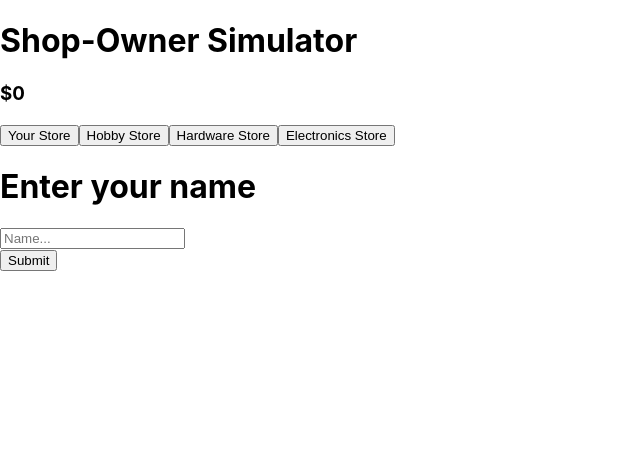
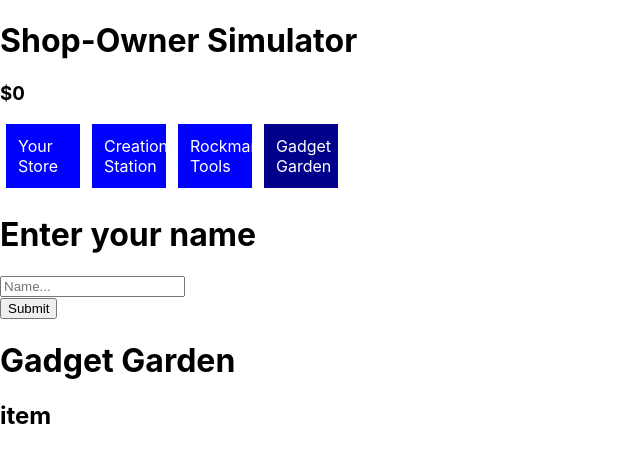
Before and after one commit to David-Friend86/Shop-Owner-Sim, a React (Create React App) app: page /gadget-garden in a window 1280 px wide. Shown: the top 462 px of the page, without its empty margins (0-640 px from the left). Built offline with nearby package versions, Linux system fonts and the light colour scheme.

Commit message:
added routing between components

```diff
--- a/package.json
+++ b/package.json
@@ -8,6 +8,7 @@
     "@testing-library/user-event": "^13.5.0",
     "react": "^18.2.0",
     "react-dom": "^18.2.0",
+    "react-router-dom": "^5.3.4",
     "react-scripts": "5.0.1",
     "web-vitals": "^2.1.4"
   },
--- a/src/App.js
+++ b/src/App.js
@@ -1,9 +1,14 @@
 import React, {useEffect, useState} from 'react';
+import { BrowserRouter, Route, Switch } from "react-router-dom";
 import Welcome from './Welcome'
 import NavBar from './NavBar'
 import Cash from './Cash';
 
 import './App.css';
+import Home from './Home'
+import HobbyStore from './HobbyStore';
+import HardwareStore from './HardwareStore';
+import ElectronicStore from './ElectronicStore';
 
 function App() {
   const [cash, updateCash] =useState(0)
@@ -12,8 +17,25 @@ function App() {
     <div>
       <h1>Shop-Owner Simulator</h1>
       <Cash cash={cash}/>
-  <NavBar/>
-  <Welcome/>
+      <NavBar/>
+      <Welcome/>
+
+      <Switch>
+      <Route path="/creation-station">
+        <HobbyStore />
+      </Route>
+      <Route path="/rockmans-tools">
+        <HardwareStore />
+      </Route>
+      <Route path="/gadget-garden">
+        <ElectronicStore />
+      </Route>
+      <Route path="/">
+        <Home/>
+      </Route>
+    </Switch>
+
+
   </div>
   );
 }
--- a/src/ElectronicStore.js
+++ b/src/ElectronicStore.js
@@ -0,0 +1,15 @@
+import React from "react";
+import ItemContainer from "./ItemContainer";
+
+
+function ElectronicStore(){
+
+    return(
+        <div>
+            <h1>Gadget Garden</h1>
+            <ItemContainer/>
+        </div>
+    )
+}
+
+export default ElectronicStore
--- a/src/NavBar.js
+++ b/src/NavBar.js
@@ -1,14 +1,49 @@
 import React, { Fragment } from "react";
+import { NavLink } from "react-router-dom/cjs/react-router-dom.min";
+
+const linkStyles = {
+    display: "inline-block",
+    width: "50px",
+    padding: "12px",
+    margin: "0 6px 6px",
+    background: "blue",
+    textDecoration: "none",
+    color: "white",
+  };
 
 
 function NavBar(){
 
     return(
         <Fragment>
-            <button>Your Store</button>
-            <button>Hobby Store</button>
-            <button>Hardware Store</button>
-            <button>Electronics Store</button>
+        <NavLink
+        to='/'
+        exact
+        style={linkStyles}
+        activeStyle ={{background: 'darkblue'}}
+        >Your Store</NavLink>
+
+        <NavLink
+        to='/creation-station'
+        exact
+        style={linkStyles}
+        activeStyle ={{background: 'darkblue'}}
+        >Creation Station</NavLink>
+
+        <NavLink
+        to='/rockmans-tools'
+        exact
+        style={linkStyles}
+        activeStyle ={{background: 'darkblue'}}
+        >Rockman's Tools</NavLink>
+
+        <NavLink
+        to='/gadget-garden'
+        exact
+        style={linkStyles}
+        activeStyle ={{background: 'darkblue'}}
+        >Gadget Garden</NavLink>
+
         </Fragment>
     )
 }
--- a/src/index.js
+++ b/src/index.js
@@ -2,10 +2,12 @@ import React from 'react';
 import ReactDOM from 'react-dom/client';
 import './index.css';
 import App from './App';
+import { BrowserRouter } from 'react-router-dom/cjs/react-router-dom.min';
 
 const root = ReactDOM.createRoot(document.getElementById('root'));
 root.render(
-  <React.StrictMode>
+  <BrowserRouter>
     <App />
-  </React.StrictMode>
+    </BrowserRouter>
+
 );
```
Also changed, not shown: 2 other files (tests, documents, lock files or other folders).
